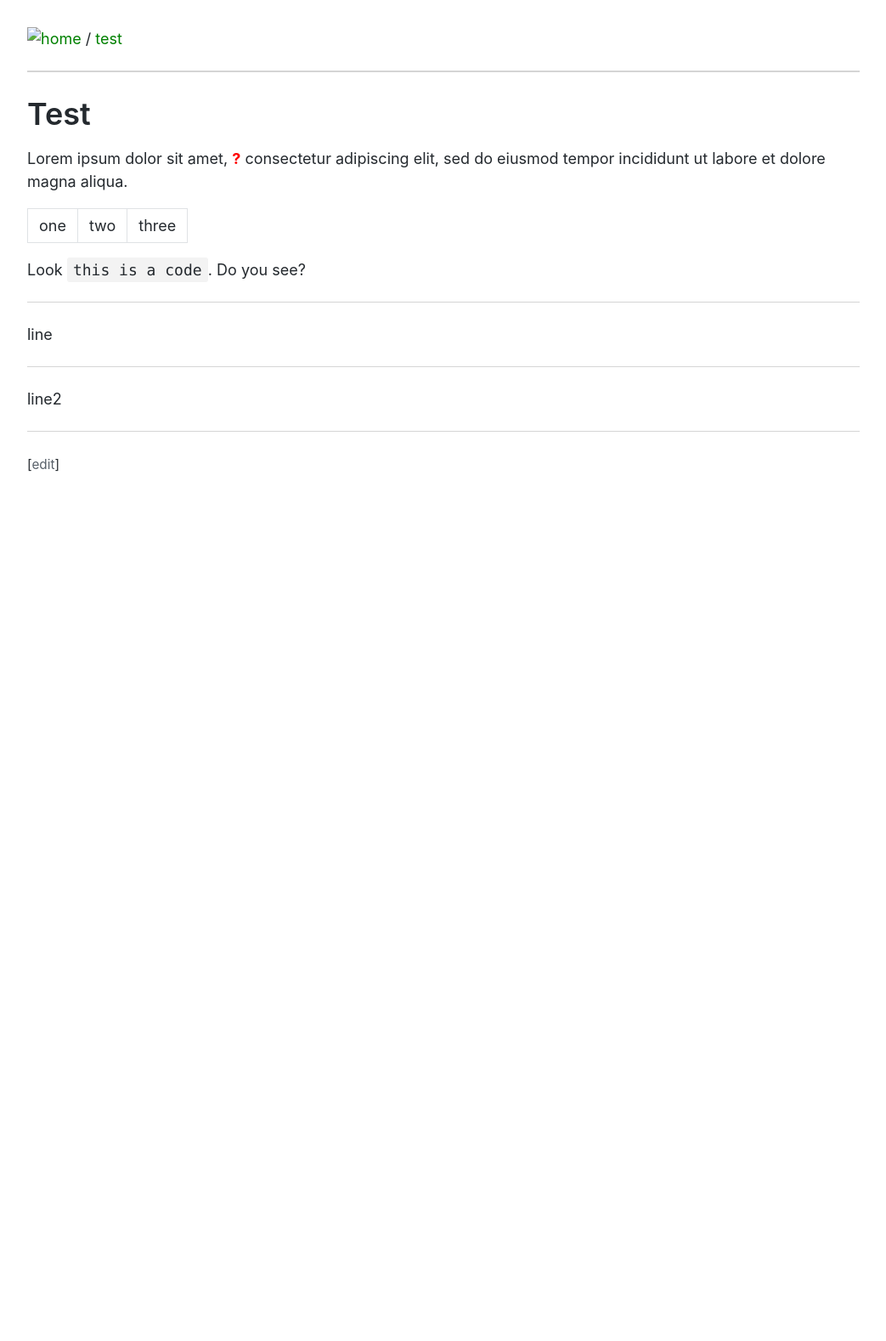
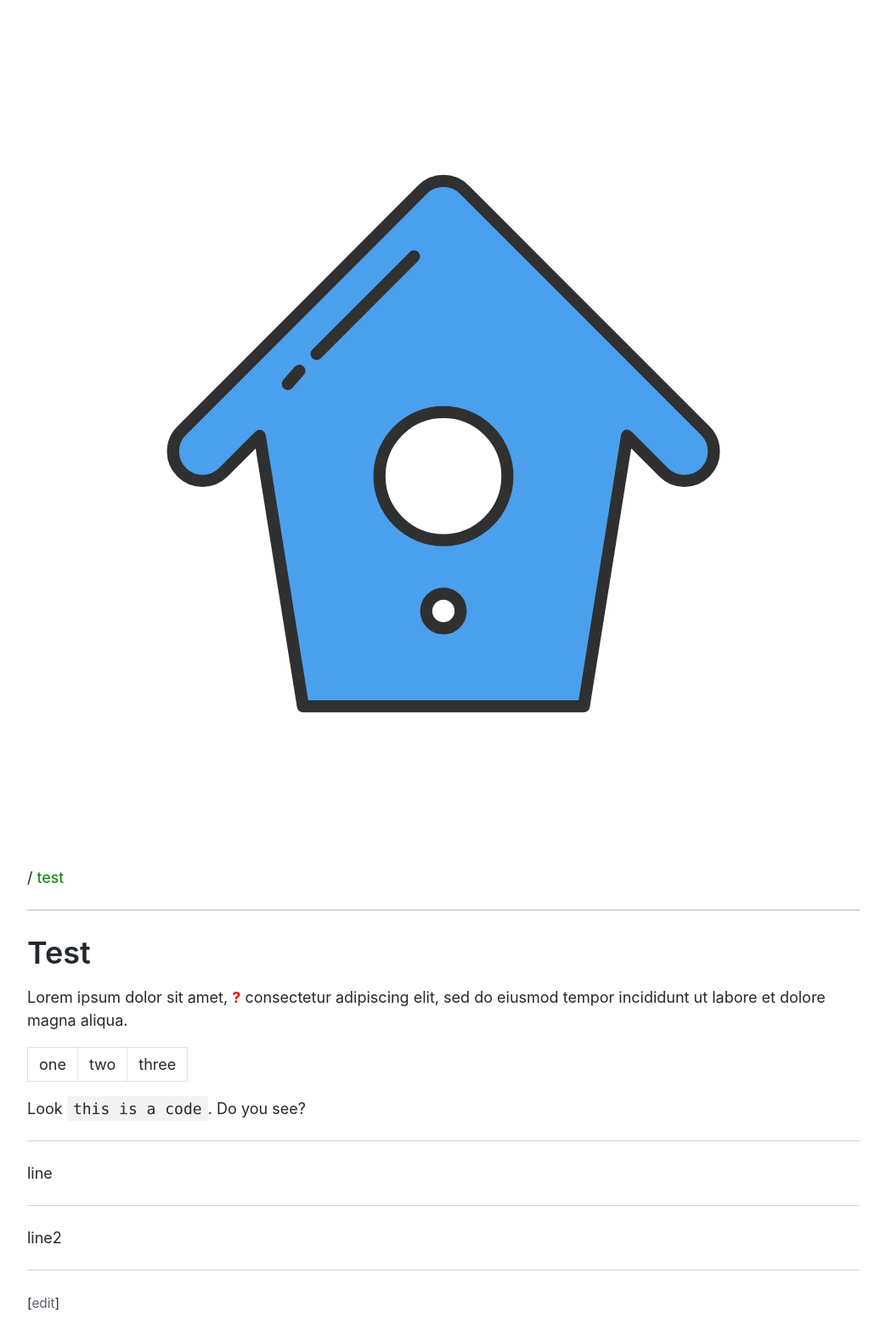
Before and after one commit to olexsyn/ITNote, a Jekyll site: the page built from test.md, in a window 1280 px wide. Shown: the whole page at 85% size, without its empty margins (118-1161 px from the left). Built offline with Jekyll 4.4.1, drawn with Linux system fonts in a browser that asks for light colours; our own code applies the rules of GitHub Pages for plain Markdown files; before the commit the page ends 900 px from its top, so only the background shows below that.

Commit message:
Update default.html

```diff
--- a/_layouts/default.html
+++ b/_layouts/default.html
@@ -16,7 +16,7 @@
   <p>
   {% for item in arr_pages %}
     {% if item == '' %}
-      <a href="{{ site.baseurl }}"><img src="{{ site.baseurl }}/img/home.svg" alt="home" /></a>
+      <a href="{{ site.baseurl }}"><img src="{{ site.baseurl }}/i/home.svg" alt="home" /></a>
       {% assign full_url = full_url | append: site.baseurl %}
     {% else %}
       {% assign full_url = full_url | append: "/" %}
```
